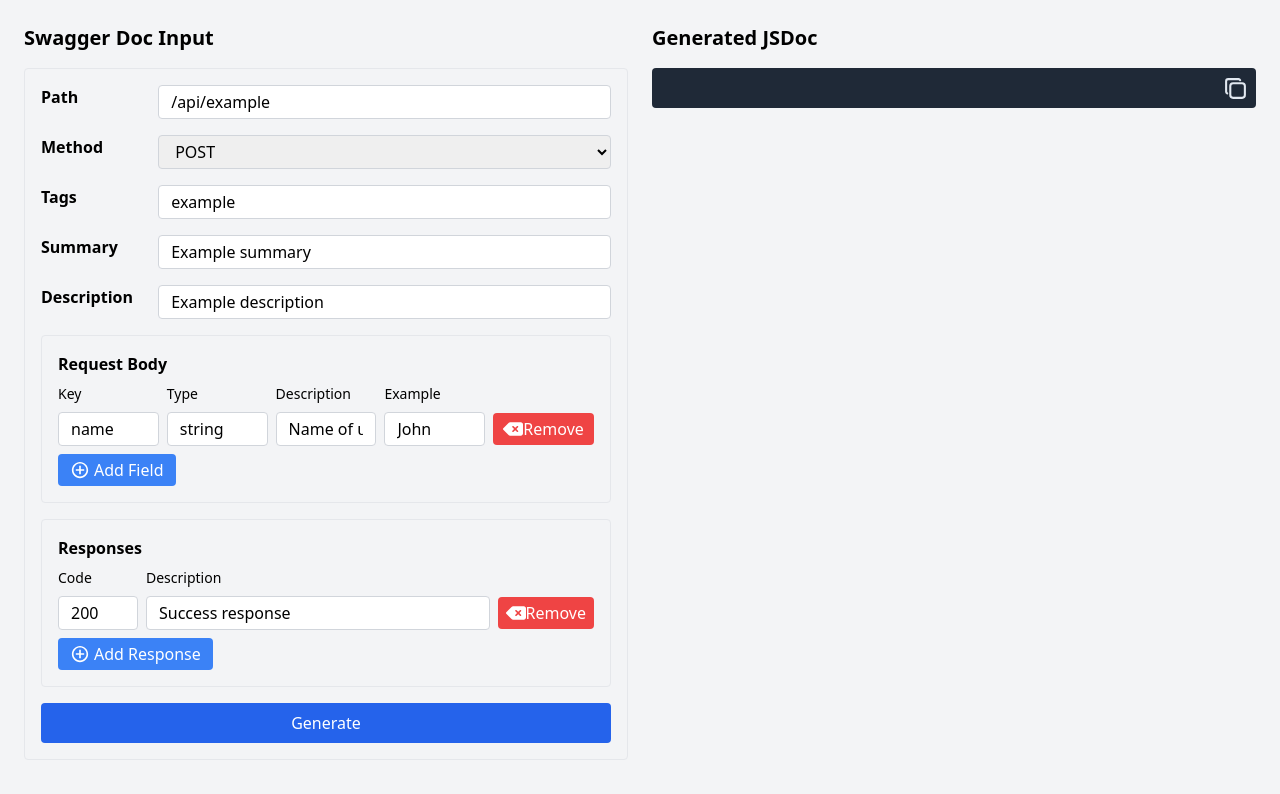
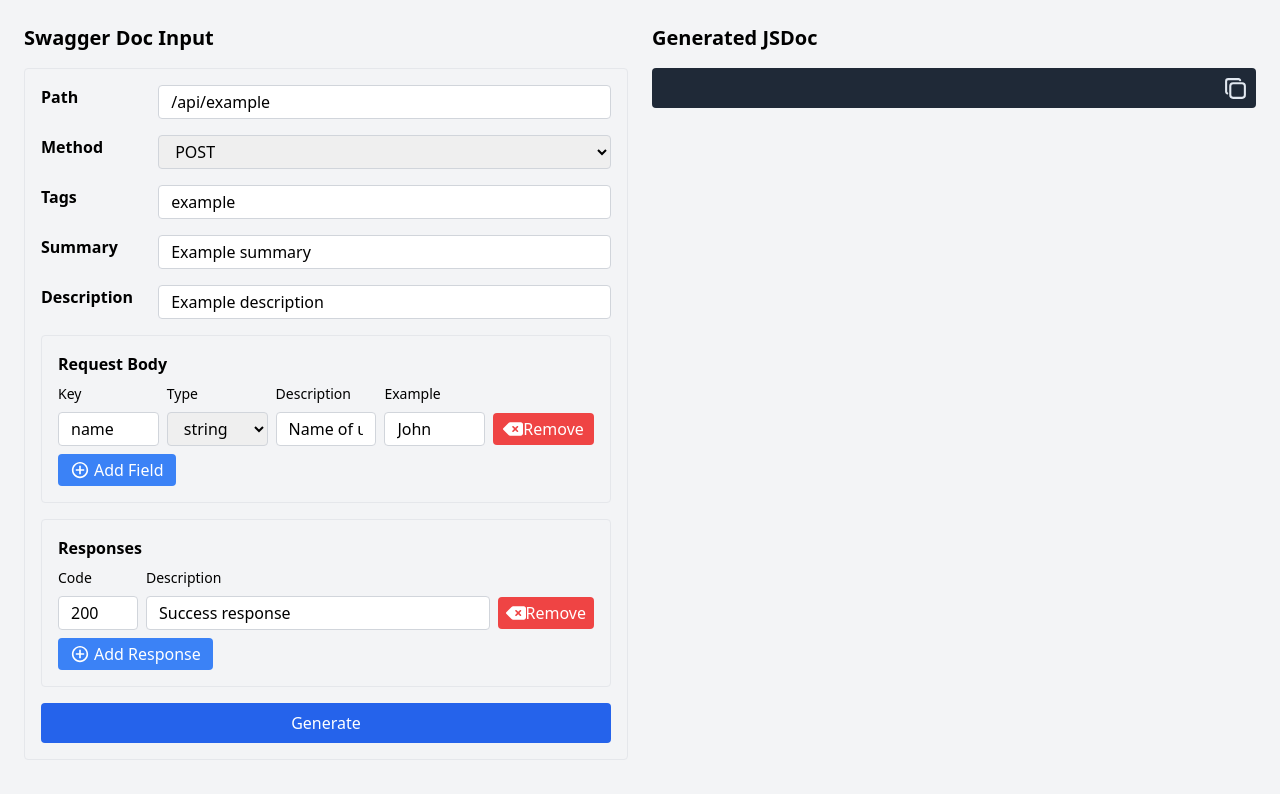
Before and after one commit to Puttipongpn/swagger-doc-ui-edu, a React (Vite) app: page / in a window 1280 px wide. Shown: the top 794 px of the page. Built offline with nearby package versions, Linux system fonts and the light colour scheme.

Commit message:
feat: replace input fields with select dropdowns for parameter types in QueryParamEditor and RequestBodyEditor

```diff
--- a/src/components/QueryParamEditor.tsx
+++ b/src/components/QueryParamEditor.tsx
@@ -39,7 +39,13 @@ export default function QueryParamEditor({ method, onUpdate }: Props) {
       {params.map((param, index) => (
         <div key={index} className="grid grid-cols-5 gap-2 items-center">
           <input className="input" placeholder="Name" value={param.name} onChange={(e) => updateParam(index, 'name', e.target.value)} />
-          <input className="input" placeholder="Type" value={param.type} onChange={(e) => updateParam(index, 'type', e.target.value)} />
+          <select className='input' value={param.type} onChange={(e) => updateParam(index, 'type', e.target.value)} id="">
+            {['string', 'number', 'boolean'].map((type) => (
+              <option key={type} value={type}>
+                {type.charAt(0) + type.slice(1)}
+              </option>
+            ))}
+          </select>
           <input className="input" placeholder="Description" value={param.description} onChange={(e) => updateParam(index, 'description', e.target.value)} />
           <label className="flex items-center">
             <input type="checkbox" className='mx-1.5' checked={param.required} onChange={(e) => updateParam(index, 'required', e.target.checked)} /> Required
--- a/src/components/RequestBodyEditor.tsx
+++ b/src/components/RequestBodyEditor.tsx
@@ -2,13 +2,7 @@ import { useEffect, useState } from 'react';
 import type { SwaggerSchemaProperty } from '../types/swagger';
 import { IoMdAddCircleOutline } from 'react-icons/io';
 import { FaDeleteLeft } from "react-icons/fa6";
-
-interface RequestField {
-  key: string;
-  type: string;
-  description: string;
-  example: string;
-}
+import type { RequestField } from '../types/swagger';
 
 interface Props {
   method: string;
@@ -64,7 +58,13 @@ export default function RequestBodyEditor({ method, onUpdate }: Props) {
       {requestFields.map((field, index) => (
         <div key={index} className="grid grid-cols-5 gap-2 items-center ">
           <input className="input" placeholder="Key" value={field.key} onChange={(e) => updateField(index, 'key', e.target.value)} />
-          <input className="input" placeholder="Type" value={field.type} onChange={(e) => updateField(index, 'type', e.target.value)} />
+          <select className="input" value={field.type} onChange={(e) => updateField(index, 'type', e.target.value)}>
+            {['string', 'number', 'boolean', 'object', 'array'].map((type) => (
+              <option key={type} value={type}>
+                {type.charAt(0) + type.slice(1)}
+              </option>
+            ))}
+          </select>
           <input className="input" placeholder="Description" value={field.description} onChange={(e) => updateField(index, 'description', e.target.value)} />
           <input className="input" placeholder="Example" value={field.example} onChange={(e) => updateField(index, 'example', e.target.value)} />
           <button
```
Also changed, not shown: src/types/swagger.ts (+7 -0 lines).
